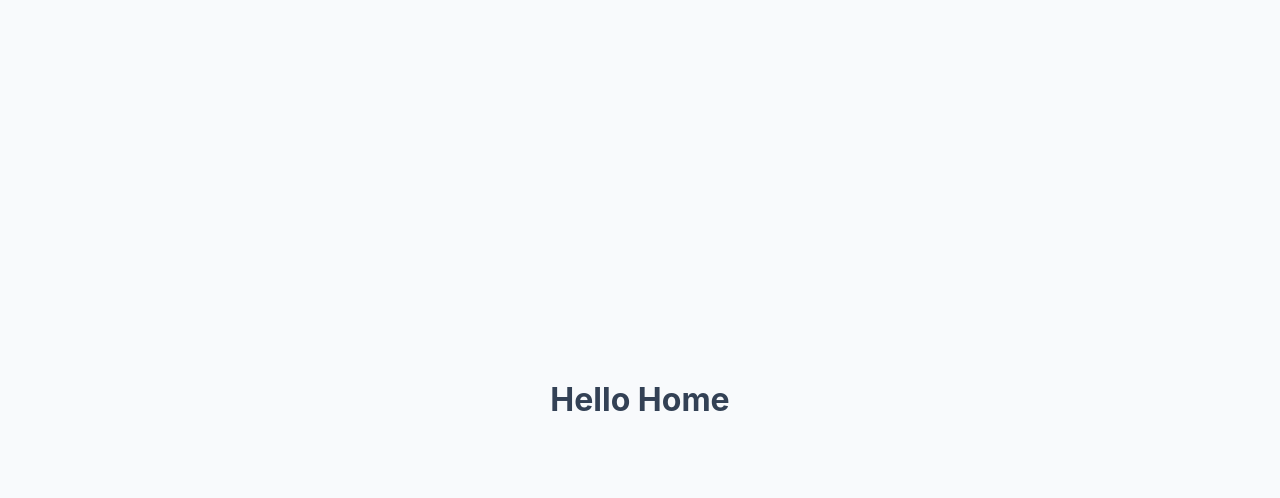
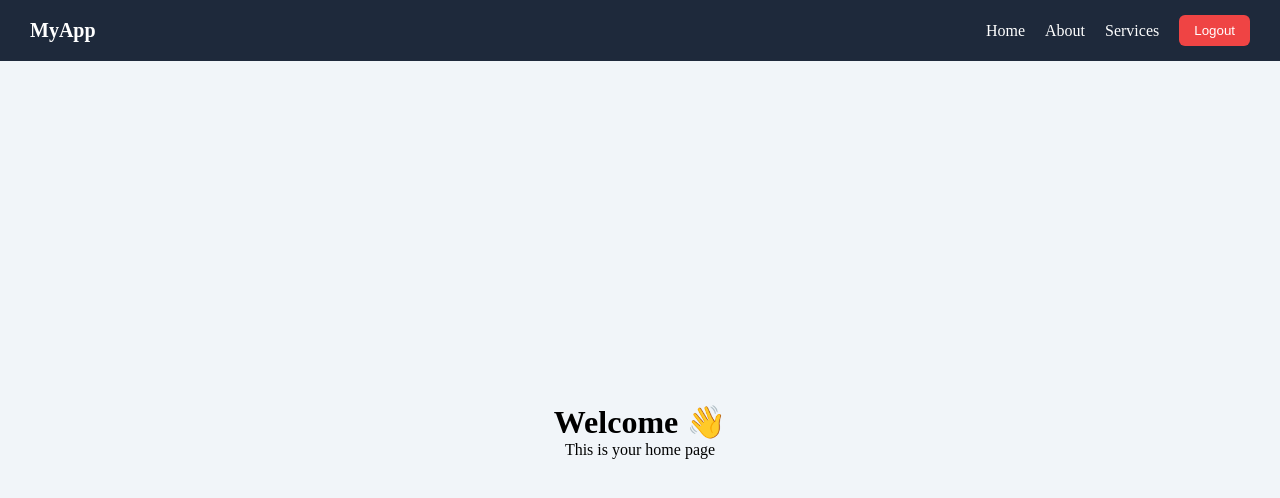
Before and after one commit to engbaraakhamaysa/barber-frontend, a React (Create React App) app: page / in a window 1280 px wide. Shown: the top 498 px of the page. Built offline with nearby package versions, Linux system fonts and the light colour scheme.

Commit message:
Add API connection Regester & login

```diff
--- a/src/App.css
+++ b/src/App.css
@@ -1,4 +1,4 @@
-.App {
+/* .App {
   text-align: center;
 }
 
@@ -35,4 +35,4 @@
   to {
     transform: rotate(360deg);
   }
-}
+} */
--- a/src/index.css
+++ b/src/index.css
@@ -1,4 +1,4 @@
-body {
+/* body {
   margin: 0;
   font-family:
     -apple-system, BlinkMacSystemFont, "Segoe UI", "Roboto", "Oxygen", "Ubuntu",
@@ -10,4 +10,4 @@ body {
 code {
   font-family:
     source-code-pro, Menlo, Monaco, Consolas, "Courier New", monospace;
-}
+} */
--- a/src/pages/auth.css
+++ b/src/pages/auth.css
@@ -6,7 +6,7 @@
   box-sizing: border-box;
 }
 
-body {
+.supr {
   font-family:
     -apple-system, BlinkMacSystemFont, "Segoe UI", Roboto, "Helvetica Neue",
     Arial, sans-serif;
--- a/src/pages/auth/Login.tsx
+++ b/src/pages/auth/Login.tsx
@@ -1,5 +1,6 @@
 import { useState } from "react";
 import "../auth.css";
+import { useNavigate } from "react-router-dom";
 
 export default function Login() {
   type FormData = {
@@ -11,6 +12,8 @@ export default function Login() {
     email?: string;
     password?: string;
   };
+
+  const navigate = useNavigate();
 
   //   const [email, setEmail] = useState("");
   //best practes
@@ -50,7 +53,7 @@ export default function Login() {
 
   //Submit
   //typed e: React.FormEvent is a Event
-  const handleSubmit = (e: React.FormEvent) => {
+  const handleSubmit = async (e: React.FormEvent) => {
     //preventDefault click the button : Page updates are not allowed
     e.preventDefault();
 
@@ -63,8 +66,34 @@ export default function Login() {
     console.log("Form Data:", form);
 
     //Call API
+
+    try {
+      const response = await fetch("http://localhost:3000/shops/login", {
+        method: "POST",
+        headers: {
+          "Content-Type": "application/json",
+        },
+        body: JSON.stringify(form),
+      });
+
+      const data = await response.json();
+
+      if (!response.ok) {
+        console.log("Login failed:", data.message);
+        return;
+      }
+
+      localStorage.setItem("user", JSON.stringify(data));
+
+      navigate("/");
+
+      console.log("Login success:", data);
+    } catch (error) {
+      console.error("Error:", error);
+    }
   };
   return (
+    <div className="supr">
       <div className="login-container">
         <div className="login-card">
           <div className="login-header">
@@ -114,5 +143,6 @@ export default function Login() {
           </form>
         </div>
       </div>
+    </div>
   );
 }
--- a/src/pages/auth/Regester.tsx
+++ b/src/pages/auth/Regester.tsx
@@ -3,20 +3,26 @@ import "../auth.css";
 
 export default function Regester() {
   type FormData = {
+    name: string;
     email: string;
     password: string;
+    location: string;
   };
 
   type FormErrors = {
+    name?: string;
     email?: string;
     password?: string;
+    location?: string;
   };
 
   //   const [email, setEmail] = useState("");
   //best practes
   const [form, setForm] = useState<FormData>({
+    name: "",
     email: "",
     password: "",
+    location: "",
   });
 
   //Handles Errors
@@ -33,6 +39,10 @@ export default function Regester() {
   // Validation Logic
   const validate = (): FormErrors => {
     const newErrors: FormErrors = {};
+
+    if (!form.name) {
+      newErrors.name = "Name is required";
+    }
     if (!form.email) {
       newErrors.email = "Email is required";
     } else if (!form.email.includes("@")) {
@@ -45,12 +55,16 @@ export default function Regester() {
       newErrors.password = "Password must be at least 6 charcters";
     }
 
+    if (!form.location) {
+      newErrors.name = "location is required";
+    }
+
     return newErrors;
   };
 
   //Submit
   //typed e: React.FormEvent is a Event
-  const handleSubmit = (e: React.FormEvent) => {
+  const handleSubmit = async (e: React.FormEvent) => {
     //preventDefault click the button : Page updates are not allowed
     e.preventDefault();
 
@@ -63,21 +77,53 @@ export default function Regester() {
     console.log("Form Data:", form);
 
     //Call API
+
+    try {
+      const response = await fetch("http://localhost:3000/shops", {
+        method: "POST",
+        headers: {
+          "Content-Type": "application/json",
+        },
+        body: JSON.stringify(form),
+      });
+      const data = await response.json();
+      console.log("Success:", data);
+    } catch (error) {
+      console.error("Error:", error);
+    }
   };
   return (
+    <div className="supr">
       <div className="login-container">
         <div className="login-card">
           <div className="login-header">
-          <h2>Sign In</h2>
+            <h2>Regesetr new shop</h2>
             <p>Enter your credntials to access your acconunt</p>
           </div>
 
           <form className="login-form" onSubmit={handleSubmit}>
+            {/*START NAME FORM */}
+            <div className="form-group">
+              <div className="input-wrapper">
+                <input
+                  type="text"
+                  name="name"
+                  value={form.name}
+                  onChange={handleChange}
+                  required
+                />
+
+                <label>Enter shop name</label>
+              </div>
+              {errors.name && <span className="error">{errors.name}</span>}
+            </div>
+
+            {/*END NAME FORM */}
             {/*START EMAIL FORM */}
             <div className="form-group">
               <div className="input-wrapper">
                 <input
-                type="text"
+                  type="email"
                   name="email"
                   value={form.email}
                   onChange={handleChange}
@@ -108,11 +154,32 @@ export default function Regester() {
               )}
             </div>
 
+            {/*START LOCATION FORM */}
+            <div className="form-group">
+              <div className="input-wrapper">
+                <input
+                  type="text"
+                  name="location"
+                  value={form.location}
+                  onChange={handleChange}
+                  required
+                />
+
+                <label>Enter your location</label>
+              </div>
+              {errors.location && (
+                <span className="error">{errors.location}</span>
+              )}
+            </div>
+
+            {/*END LOCATION FORM */}
+
             <button type="submit" className="login-btn">
               Sign In
             </button>
           </form>
         </div>
       </div>
+    </div>
   );
 }
--- a/src/pages/home.css
+++ b/src/pages/home.css
@@ -0,0 +1,86 @@
+.home {
+  min-height: 100vh;
+  display: flex;
+  flex-direction: column;
+  background: #f1f5f9;
+}
+
+/* ===== HEADER ===== */
+.header {
+  display: flex;
+  justify-content: space-between;
+  align-items: center;
+  padding: 15px 30px;
+  background: #1e293b;
+  color: white;
+  position: relative;
+}
+
+.logo {
+  font-size: 20px;
+  font-weight: bold;
+}
+
+/* ===== NAV ===== */
+.nav {
+  display: flex;
+  gap: 20px;
+  align-items: center;
+}
+
+.nav a {
+  color: white;
+  text-decoration: none;
+}
+
+/* Logout */
+.logout-btn {
+  background: #ef4444;
+  border: none;
+  padding: 8px 15px;
+  color: white;
+  border-radius: 6px;
+  cursor: pointer;
+}
+
+/* ===== CONTENT ===== */
+.content {
+  flex: 1;
+  display: flex;
+  flex-direction: column;
+  justify-content: center;
+  align-items: center;
+}
+
+/* ===== MOBILE BUTTON ===== */
+.menu-btn {
+  display: none;
+  font-size: 28px;
+  background: none;
+  border: none;
+  color: white;
+  cursor: pointer;
+}
+
+/* ===== RESPONSIVE ===== */
+@media (max-width: 768px) {
+  .menu-btn {
+    display: block;
+  }
+
+  .nav {
+    position: absolute;
+    top: 60px;
+    left: 0;
+    right: 0;
+    background: #1e293b;
+    flex-direction: column;
+    display: none;
+    padding: 20px;
+    gap: 15px;
+  }
+
+  .nav.active {
+    display: flex;
+  }
+}
--- a/src/pages/public/Home.tsx
+++ b/src/pages/public/Home.tsx
@@ -1,5 +1,42 @@
+import React, { useState } from "react";
 import "../home.css";
 
-export default function Home() {
-  return <h1>Hello Home </h1>;
-}
+const Home = () => {
+  const [menuOpen, setMenuOpen] = useState(false);
+
+  const handleLogout = () => {
+    localStorage.removeItem("token");
+    window.location.href = "/login";
+  };
+
+  return (
+    <div className="home">
+      <header className="header">
+        <div className="logo">MyApp</div>
+
+        {/* زر الموبايل */}
+        <button className="menu-btn" onClick={() => setMenuOpen(!menuOpen)}>
+          ☰
+        </button>
+
+        {/* القائمة */}
+        <nav className={`nav ${menuOpen ? "active" : ""}`}>
+          <a href="#">Home</a>
+          <a href="#">About</a>
+          <a href="#">Services</a>
+
+          <button className="logout-btn" onClick={handleLogout}>
+            Logout
+          </button>
+        </nav>
+      </header>
+
+      <div className="content">
+        <h1>Welcome 👋</h1>
+        <p>This is your home page</p>
+      </div>
+    </div>
+  );
+};
+
+export default Home;
```
Lines whose indentation alone changed are shown as unchanged.
